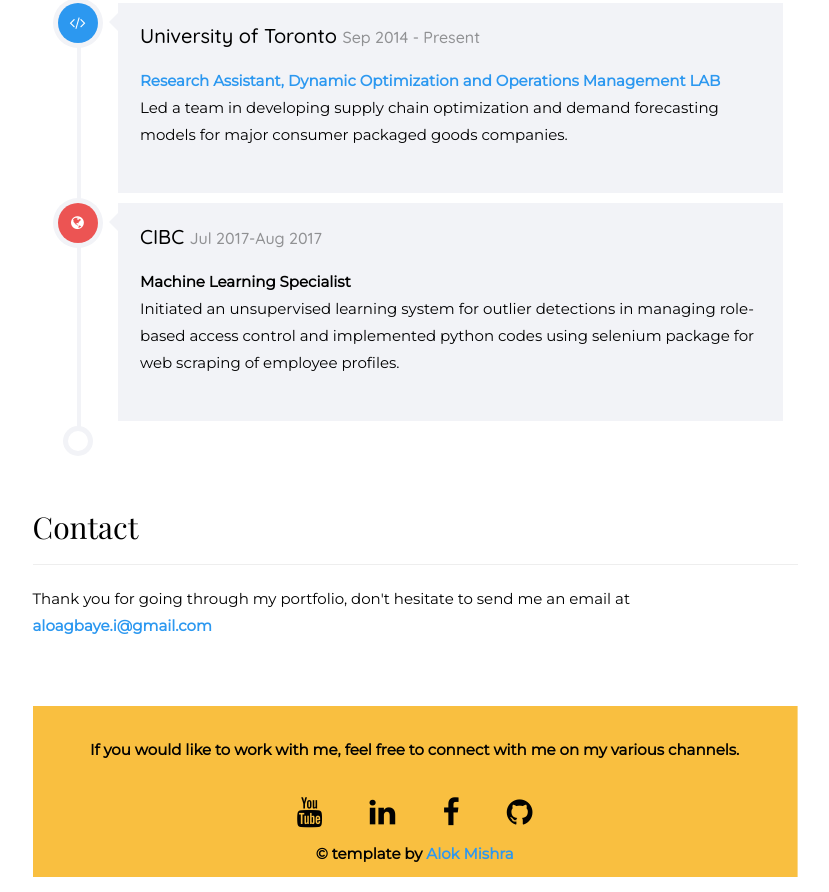
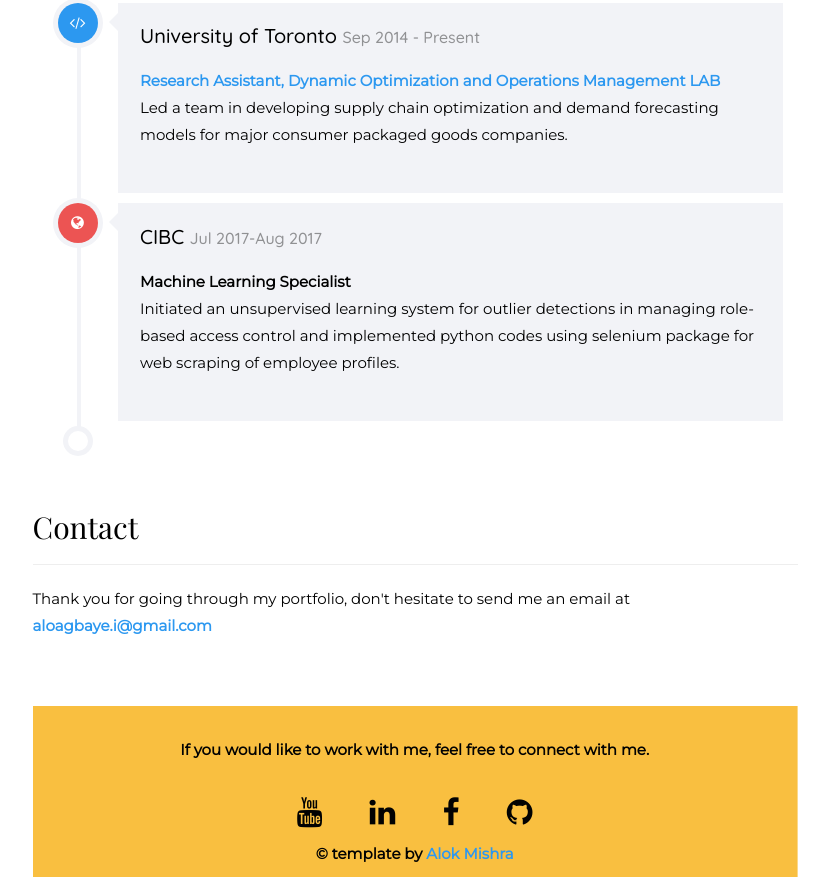
Before and after one commit to Aloagbaye/aloagbaye.github.io, a plain HTML site: page index.html in a window 1280 px wide. Shown: the part 1610-2502 px from the top of the page, without its empty margins (375-1204 px from the left). Drawn offline with nearby package versions, Linux system fonts and the light colour scheme; a web font is replaced by a local one.

Commit message:
Update index.html

```diff
--- a/index.html
+++ b/index.html
@@ -332,7 +332,7 @@
                         <div class="col-md-12">
                            <div class="row row-bottom-padded-sm animate-box" data-animate-effect="fadeInLeft">
                               <div class="hire">
-                                 <p style="text-align: center"><strong>If you would like to work with me, feel free to connect with me on my various channels.</strong></p>
+                                 <p style="text-align: center"><strong>If you would like to work with me, feel free to connect with me.</strong></p>
                                  <div align=center>
                                      <p style="font-size: 30px; margin-bottom: 0px;"><a href="https://www.youtube.com/channel/UCD-YUJnXB1YScLhRKK3ROJA" style="color: black;" class="fa fa-youtube"></a> &nbsp;&nbsp;&nbsp;&nbsp;
                                        <a href="https://www.linkedin.com/in/momoduai" style="color: black;" class="fa fa-linkedin"></a> &nbsp;&nbsp;&nbsp;&nbsp;
```
